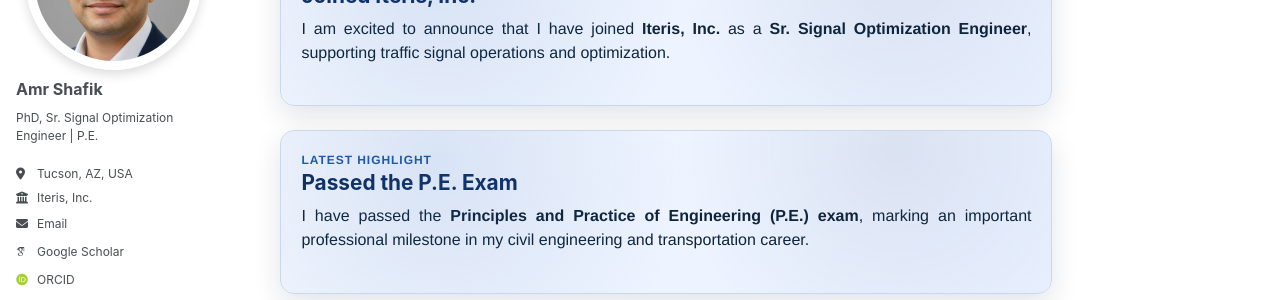
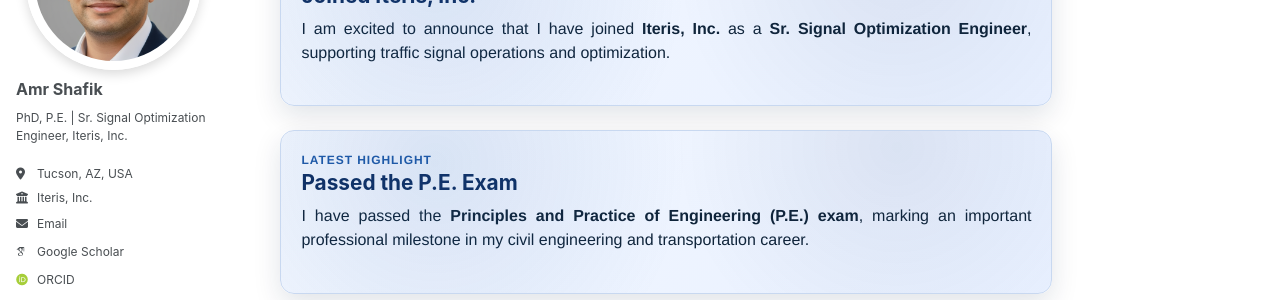
Before and after one commit to akshafik/amrshafik, a Jekyll site: the page built from _pages/about.md, in a window 1280 px wide. Shown: the part 207-507 px from the top of the page. Built offline with Jekyll 4.4.1, drawn with Linux system fonts in a browser that asks for light colours; some web fonts are replaced.

Commit message:
Reformat professional credential and role

```diff
--- a/_config.yml
+++ b/_config.yml
@@ -82,7 +82,7 @@ analytics:
 author:
   name             : "Amr Shafik"
   avatar           : "ashafik_hs_grey.png"
-  bio              : "PhD, Sr. Signal Optimization Engineer | P.E."
+  bio              : "PhD, P.E. | Sr. Signal Optimization Engineer, Iteris, Inc."
   location         : "Tucson, AZ, USA"
   employer         : "Iteris, Inc."
   pubmed           :
```
